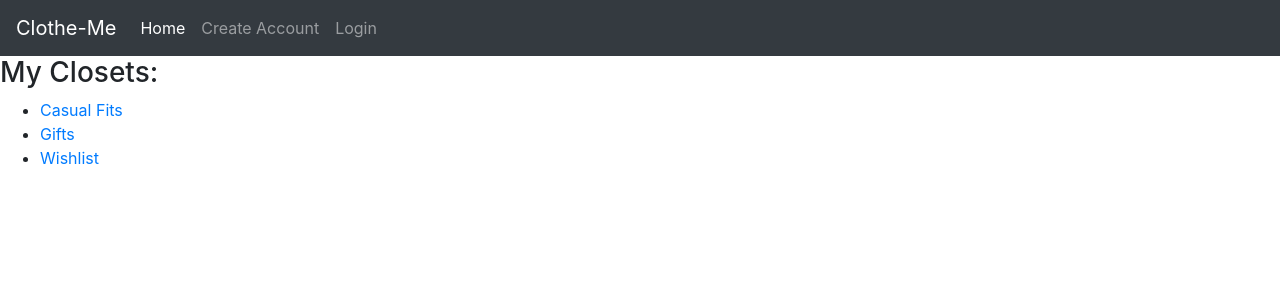
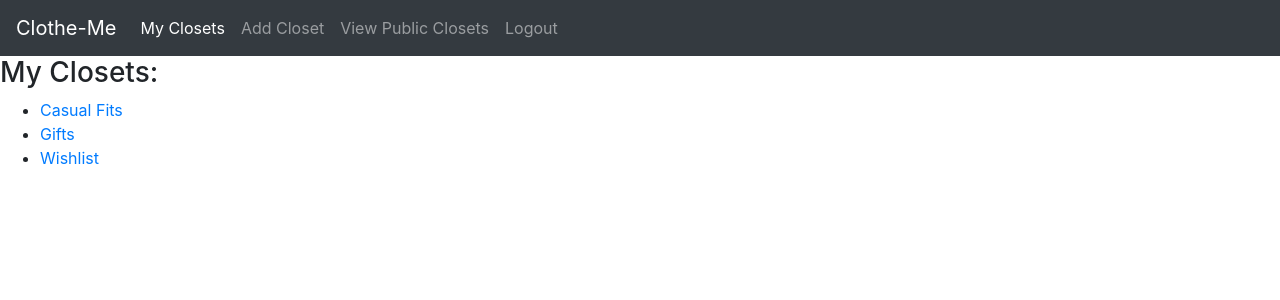
Before and after one commit to Kohink/Clothe-Me, a Django app: page /closet/ in a window 1280 px wide. Shown: the top 300 px of the page. Run offline with Django 3.2, Linux system fonts and the light colour scheme; data comes from the database, SQL or seed files in the repository; some libraries are stand-ins or nearby versions.

Commit message:
closet nav

```diff
--- a/clotheme/user_closet/static/user_closet/style.css
+++ b/clotheme/user_closet/static/user_closet/style.css
@@ -1,4 +1,4 @@
 body
 {
-    background: grey;
+    background: rgb(255, 255, 255);
 }
--- /dev/null
+++ b/clotheme/user_closet/templates/user_closet/base.html
@@ -0,0 +1,35 @@
+<!DOCTYPE html>
+<html lang="en">
+<head>
+    <meta charset="UTF-8">
+    <title>Clothe-Me</title>
+    {% load static %}
+    <link rel="stylesheet" href="https://stackpath.bootstrapcdn.com/bootstrap/4.4.1/css/bootstrap.min.css">
+    <link rel="stylesheet" type="text/css" href="{% static 'user_closet/style.css' %}" />
+</head>
+
+<body>
+    <nav class="navbar navbar-expand-lg navbar-dark bg-dark">
+        <span class="navbar-brand" href="#">Clothe-Me</span>
+        <div class="collapse navbar-collapse" id="navbarNav">
+          <ul class="navbar-nav">
+            <li class="nav-item active">
+              <a class="nav-link" href="/closet/">My Closets<span class="sr-only">(current)</span></a>
+            </li>
+            <li class="nav-item">
+              <a class="nav-link" href="#">Add Closet</a>
+            </li>
+            <li class="nav-item">
+                <a class="nav-link" href="#">View Public Closets</a>
+            </li>
+            <li class="nav-item">
+              <a class="nav-link" href="/">Logout</a>
+            </li>
+          </ul>
+        </div>
+    </nav>
+{% block body %}
+{% endblock %}
+</body>
+
+</html>
--- a/clotheme/user_closet/templates/user_closet/index.html
+++ b/clotheme/user_closet/templates/user_closet/index.html
@@ -1,23 +1,6 @@
-{% load static %}
-<link rel="stylesheet" type="text/css" href="{% static 'user_closet/style.css' %}" />
-<link rel="stylesheet" href="https://stackpath.bootstrapcdn.com/bootstrap/4.4.1/css/bootstrap.min.css">
+{% extends 'user_closet/base.html' %}
 
-<nav class="navbar navbar-expand-lg navbar-dark bg-dark">
-    <span class="navbar-brand" href="#">Clothe-Me</span>
-    <div class="collapse navbar-collapse" id="navbarNav">
-      <ul class="navbar-nav">
-        <li class="nav-item active">
-          <a class="nav-link" href="/">Home<span class="sr-only">(current)</span></a>
-        </li>
-        <li class="nav-item">
-          <a class="nav-link" href="/create/">Create Account</a>
-        </li>
-        <li class="nav-item">
-          <a class="nav-link" href="/closet/">Login</a>
-        </li>
-      </ul>
-    </div>
-</nav>
+{% block body %}
 
 {% if all_closets %}
     <h3>My Closets:</h3>
@@ -29,3 +12,5 @@
 {% else %}
     <h3>You don't have any closets</h3>
 {% endif %}
+
+{% endblock %}
```
Also changed, not shown: clotheme/user_closet/templates/user_closet/detail.html (+7 -0 lines).
